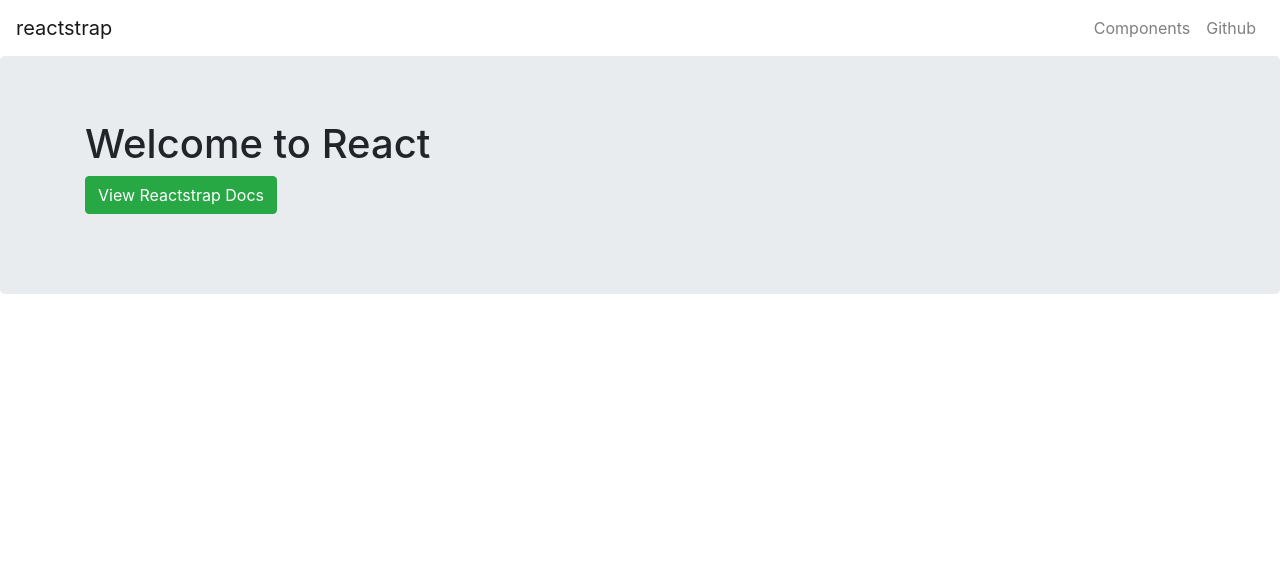
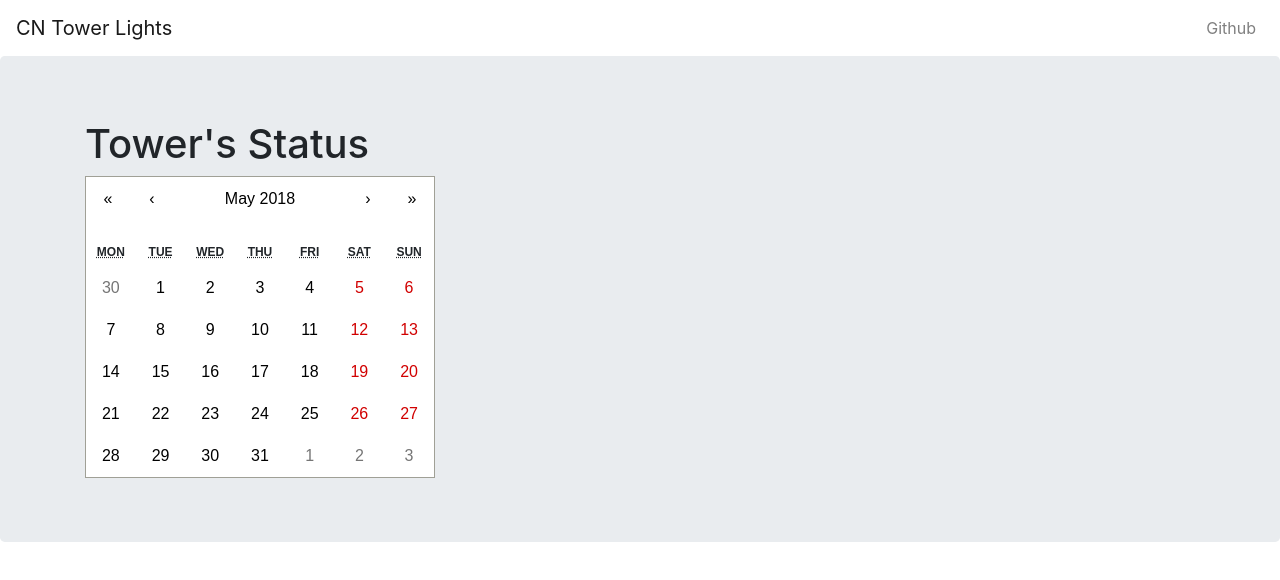
Before and after one commit to alexbelloni/cntower-lights, a React (Create React App) app: page / in a window 1280 px wide. Shown: the top 580 px of the page. Built offline with nearby package versions, Linux system fonts and the light colour scheme.

Commit message:
Installed a calendar as a component

```diff
--- a/package.json
+++ b/package.json
@@ -2,10 +2,11 @@
   "name": "app",
   "version": "0.1.0",
   "private": true,
-  "homepage" : "http://alexandrebelloni.com/makeitreal",
+  "homepage": "http://alexandrebelloni.com/makeitreal",
   "dependencies": {
     "bootstrap": "^4.1.1",
     "react": "^16.4.0",
+    "react-calendar": "^2.15.1",
     "react-dom": "^16.4.0",
     "react-scripts": "1.1.4",
     "reactstrap": "^6.0.1"
--- a/src/App.js
+++ b/src/App.js
@@ -13,6 +13,7 @@
     Jumbotron,
     Button
 } from 'reactstrap';
+import Calendar from 'react-calendar';
 
 class App extends Component {
     constructor(props) {
@@ -32,35 +33,27 @@
         return (
             <div>
                 <Navbar color="inverse" light expand="md">
-                    <NavbarBrand href="/">reactstrap</NavbarBrand>
+                    <NavbarBrand href="/">CN Tower Lights</NavbarBrand>
                     <NavbarToggler onClick={this.toggle} />
                     <Collapse isOpen={this.state.isOpen} navbar>
                         <Nav className="ml-auto" navbar>
                             <NavItem>
-                                <NavLink href="/components/">Components</NavLink>
-                            </NavItem>
-                            <NavItem>
-                                <NavLink href="https://github.com/reactstrap/reactstrap">Github</NavLink>
+                                <NavLink href="https://github.com/alexbelloni/cntowerlights">Github</NavLink>
                             </NavItem>
                         </Nav>
                     </Collapse>
                 </Navbar>
+
                 <Jumbotron>
                     <Container>
                         <Row>
                             <Col>
-                                <h1>Welcome to React</h1>
-                                <p>
-                                    <Button
-                                        tag="a"
-                                        color="success"
-                                        size="large"
-                                        href="http://reactstrap.github.io"
-                                        target="_blank"
-                                    >
-                                        View Reactstrap Docs
-                                    </Button>
-                                </p>
+                                <h1>Tower's Status</h1>
+                            </Col>
+                        </Row>
+                        <Row>
+                            <Col>
+                                <Calendar />
                             </Col>
                         </Row>
                     </Container>
```
